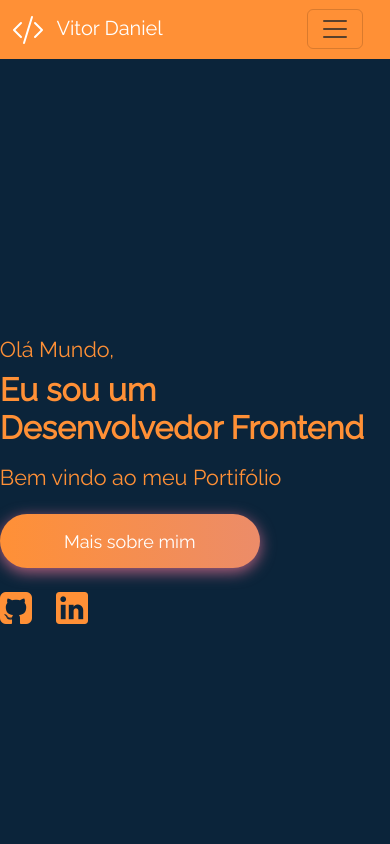
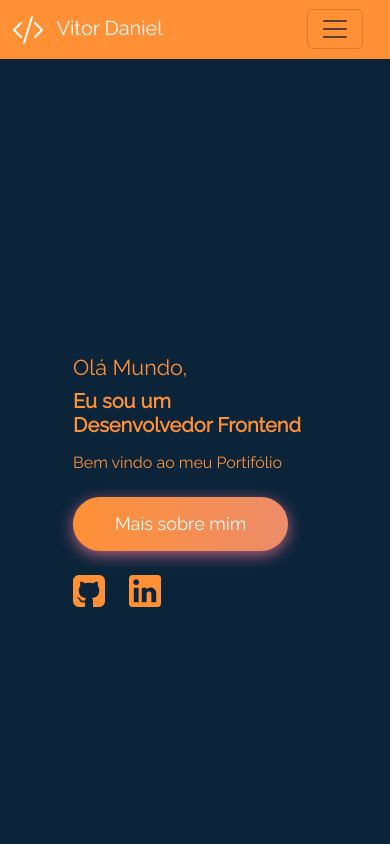
Before and after one commit to VitorDanielA/Meu-Portifolio, a React (Create React App) app: page / in a window 390 px wide. Shown: the top 844 px of the page. Built offline with nearby package versions, Linux system fonts and the light colour scheme.

Commit message:
Ajustes responsividade geral

```diff
--- a/src/components/Home.js
+++ b/src/components/Home.js
@@ -19,10 +19,10 @@ export default function Rotas(){
             <label className={styles.strong}>Eu sou um
               <p className={styles.writed}>Desenvolvedor Frontend</p>
             </label>
-            <h4>Bem vindo ao meu Portifólio</h4>
+            <h4 className={styles.welcome}>Bem vindo ao meu Portifólio</h4>
           </h2>
           <Link to ='/sobre'><button className={`${styles.btn} mt-3`}>Mais sobre mim</button></Link>
-          <div className='d-flex mt-4'>
+          <div className={`${styles.links} d-flex mt-4`}>
             <Link to='https://github.com/VitorDanielA?tab=repositories' target='_blank'><img alt='Github' src={iconGithub} className={`${styles.icons} me-4`} ></img></Link>
             <Link to='https://www.linkedin.com/in/vitor-daniel-almeida-silva-738066283/' target='_blank'><img alt='Linkedin' src={iconLinkedin} className={styles.icons}></img></Link>
           </div>
--- a/src/components/css/ContainerProjetos.module.css
+++ b/src/components/css/ContainerProjetos.module.css
@@ -29,7 +29,7 @@
     justify-content: center;
 }
 
-@media screen and (max-width: 768px) {
+@media screen and (max-width: 990px) {
     .containerPrincipal{
         display: block !important;
     }
@@ -40,19 +40,31 @@
 }
 
 @media screen and (max-width: 500px) {
-    .img, .contDescricao{
+    .img, .contDescricao, .contDescricaoInvertido{
         width: 400px;
     }
 }
 
 @media screen and (max-width: 443px) {
-    .img, .contDescricao{
+    .img, .contDescricao, .contDescricaoInvertido{
         width: 350px;
     }
 }
 
 @media screen and (max-width: 393px) {
-    .img, .contDescricao{
+    .img, .contDescricao, .contDescricaoInvertido{
         width: 310px;
     }
 }
+
+@media screen and (max-width: 359px) {
+    .img, .contDescricao, .contDescricaoInvertido{
+        width: 280px;
+    }
+}
+
+@media screen and (max-width: 327px) {
+    .img, .contDescricao, .contDescricaoInvertido{
+        width: 220px;
+    }
+}
--- a/src/components/css/Home.module.css
+++ b/src/components/css/Home.module.css
@@ -90,3 +90,21 @@
     display: none;
   }
 }
+
+@media screen and (max-width: 416px){
+  .strong{
+    font-size: 20px;
+  }
+
+  .welcome{
+    font-size: 16px;
+  }
+
+  .btn{
+    width: 215px;
+  }
+
+  .textContainer{
+    margin-left: 10px;
+  }
+}
--- a/src/components/css/Navbar.module.css
+++ b/src/components/css/Navbar.module.css
@@ -52,7 +52,7 @@
 
 @media screen and (max-width: 980px){
     .navlink{
-        padding-left: 70px;
+        padding-left: 5px;
     }
 }
 
--- a/src/components/css/Projetos.module.css
+++ b/src/components/css/Projetos.module.css
@@ -29,7 +29,7 @@
     }
 }
 
-@media screen and (max-width: 500px) {
+@media screen and (max-width: 1115px) {
     .h1, .h1::before{
         padding-left: 7px;
         margin-left: 7px;
--- a/src/components/css/Sobre.module.css
+++ b/src/components/css/Sobre.module.css
@@ -28,7 +28,7 @@
     }
 }
 
-@media screen and (max-width: 280px){
+@media screen and (max-width: 328px){
     .about{
         padding-left: 0px !important;
         width: 250px !important;
--- a/src/components/estrutura/Navbar.js
+++ b/src/components/estrutura/Navbar.js
@@ -7,7 +7,7 @@ import {CodeSlash} from 'react-bootstrap-icons';
 
 export default function Navbarr(){
     return(
-        <Navbar expand="sm" className={`${styles.navbar}`}>
+        <Navbar expand="md" className={`${styles.navbar}`}>
             <Container>
                 <Navbar.Brand href="/sobre" className={`${styles.navlink}`}><CodeSlash size={32} color="white" className="me-2"/> Vitor Daniel</Navbar.Brand>
                 <Navbar.Toggle aria-controls="basic-navbar-nav" className={styles.customToggle} />
```
